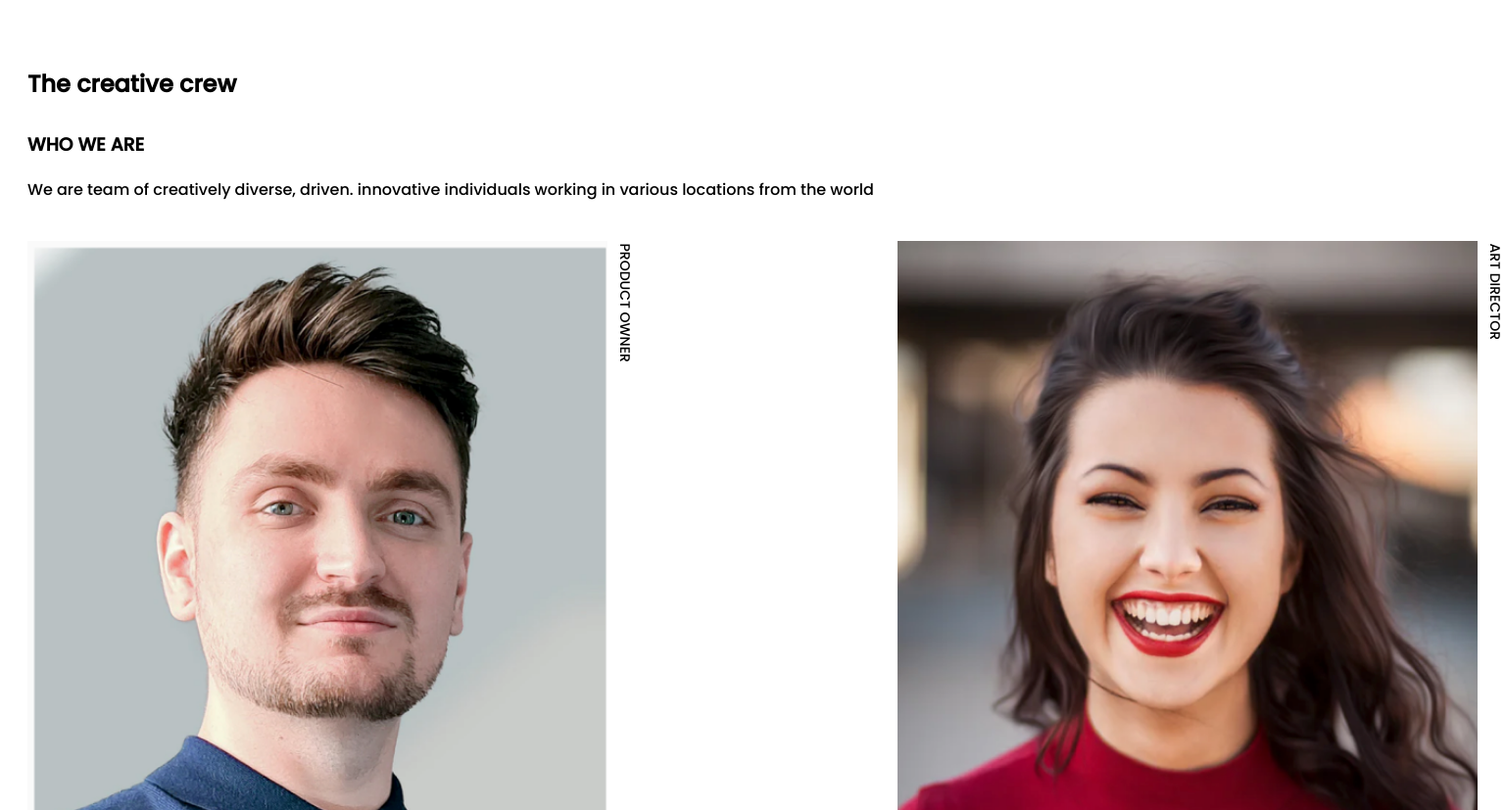
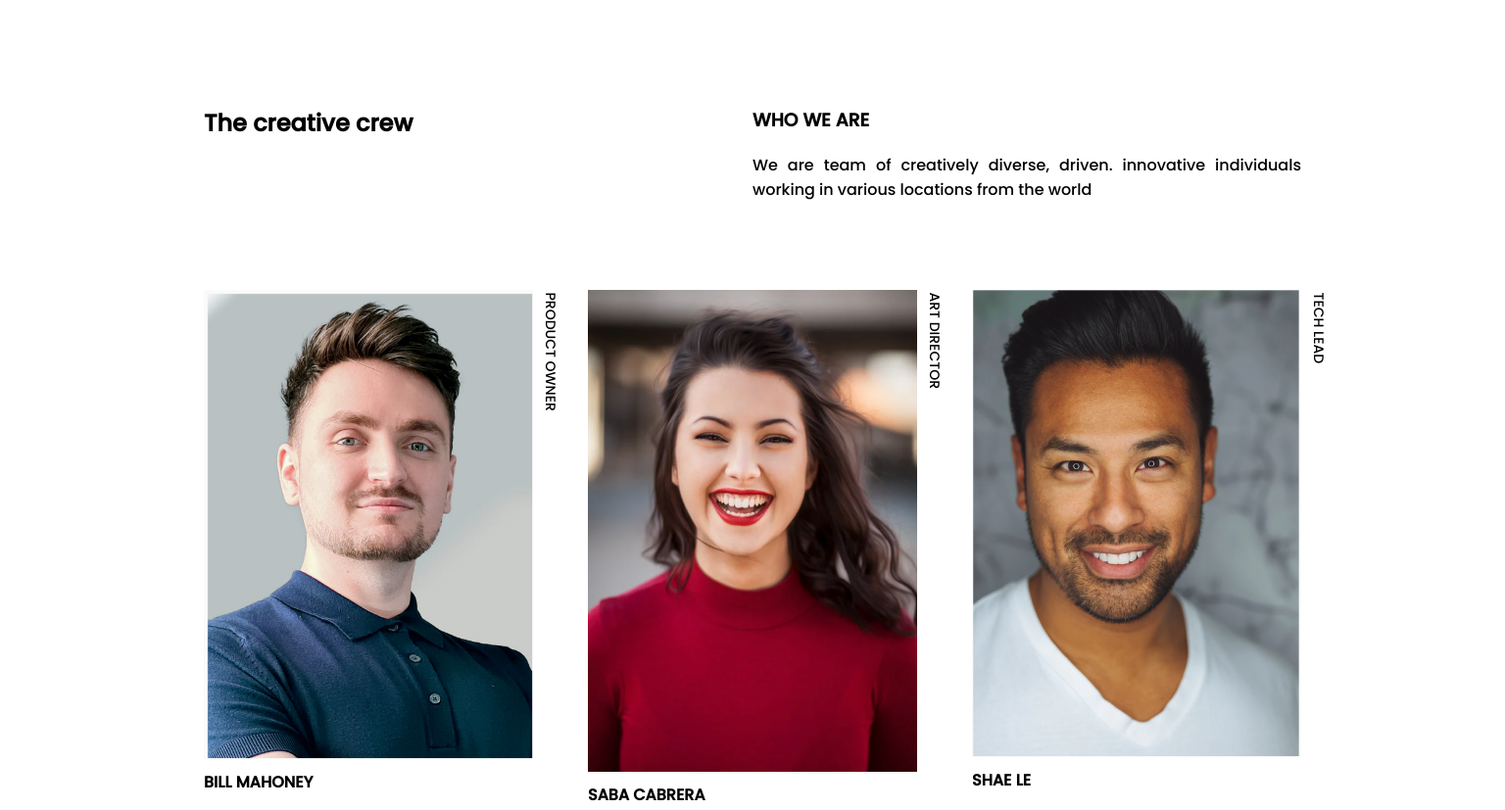
Before and after one commit to Camilo-Suarez98/my-team-page, a website: page index.html in a window 1536 px wide. Shown: the top 827 px of the page at 98% size. Drawn offline with Linux system fonts and the light colour scheme.

Commit message:
Adding responsive design desktop view

```diff
--- a/styles.scss
+++ b/styles.scss
@@ -7,6 +7,10 @@ $font: 'Poppins', sans-serif;
 .page {
   padding: 20px;
   font-family: $font;
+
+  @media (min-width:1440px) {
+    padding: 100px 200px;
+  }
 }
 
 .title {
@@ -25,6 +29,24 @@ $font: 'Poppins', sans-serif;
       margin-bottom: 40px;
     }
   }
+
+  @media (min-width: 1440px) {
+    display: flex;
+    justify-content: space-between;
+    margin-bottom: 50px;
+
+    .title__text {
+      margin-top: 0;
+    }
+
+    .details {
+      width: 50%;
+
+      .detail__title {
+        margin-top: 0;
+      }
+    }
+  }
 }
 
 .container {
@@ -35,7 +57,6 @@ $font: 'Poppins', sans-serif;
   .container__person {
     @include letter-style;
     width: 40%;
-    margin-bottom: 40px;
     position: relative;
 
     section {
@@ -61,5 +82,9 @@ $font: 'Poppins', sans-serif;
     h1 {
       font-size: 16px;
     }
+
+    @media (min-width: 1440px) {
+      width: 30%;
+    }
   }
 }
```
Also changed, not shown: styles.css, 1 other file.
